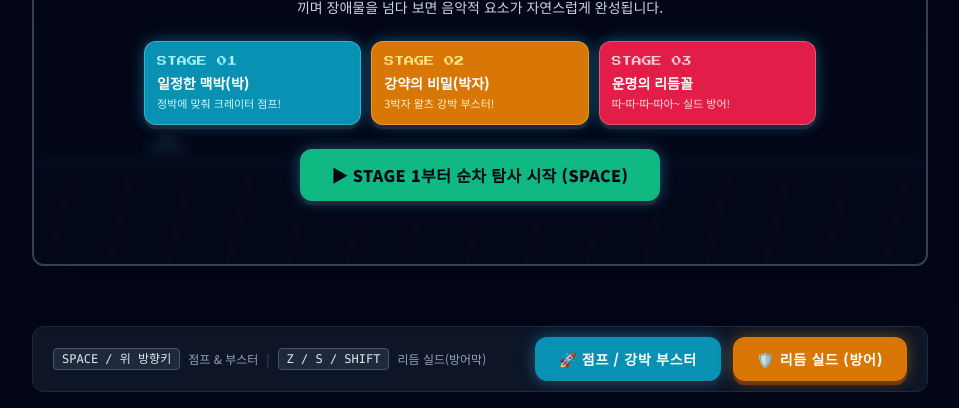
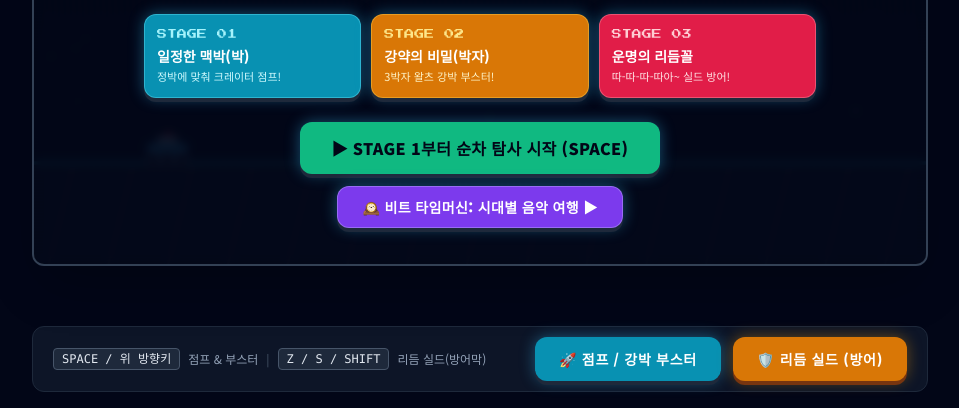
Before and after one commit to huinique11-dot/musicai, a plain HTML site: page index.html in a window 1280 px wide. Shown: the part 392-800 px from the top of the page, without its empty margins (160-1119 px from the left). Drawn offline with nearby package versions, Linux system fonts and the light colour scheme.

Commit message:
첫 화면에 비트 타임머신으로 가는 버튼 추가
Co-Authored-By: Claude Opus 5.5 <noreply@anthropic.com>
Claude-Session: https://claude.ai/code/session_016Qz5dqyqMUim3da3cfk22W

```diff
--- a/index.html
+++ b/index.html
@@ -154,6 +154,11 @@
                 <button onclick="startGame(1)" class="arcade-btn bg-emerald-500 hover:bg-emerald-400 text-slate-950 font-black px-8 py-3.5 rounded-xl text-sm sm:text-base tracking-wide">
                     ▶ STAGE 1부터 순차 탐사 시작 (SPACE)
                 </button>
+
+                <!-- 다른 게임으로 이동: 비트 타임머신 -->
+                <a href="beat-timemachine/" class="arcade-btn mt-3 inline-flex items-center gap-2 bg-violet-600 hover:bg-violet-500 text-white font-black px-6 py-2.5 rounded-xl text-xs sm:text-sm tracking-wide border border-violet-300/40">
+                    🕰️ 비트 타임머신: 시대별 음악 여행 ▶
+                </a>
             </div>
 
             <!-- 2. 스테이지 클리어 & 개념 연결(스캐폴딩) 브리핑 모달 -->
```
